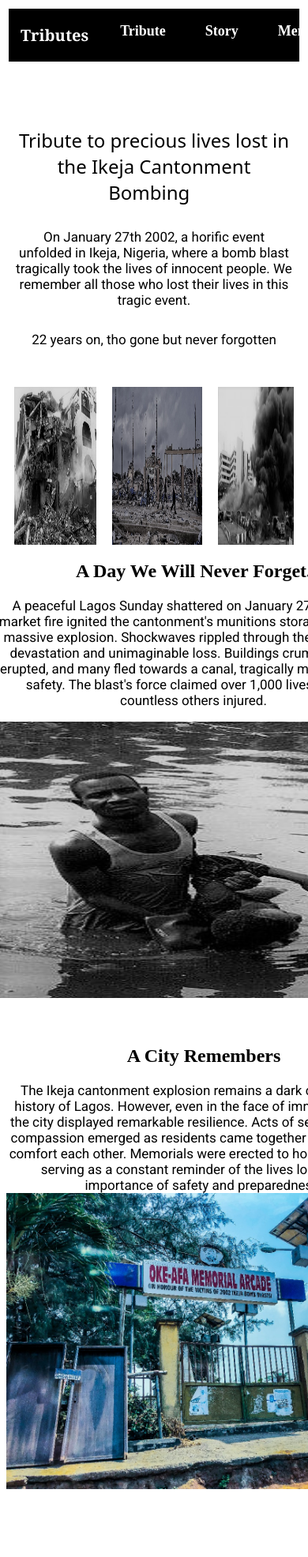
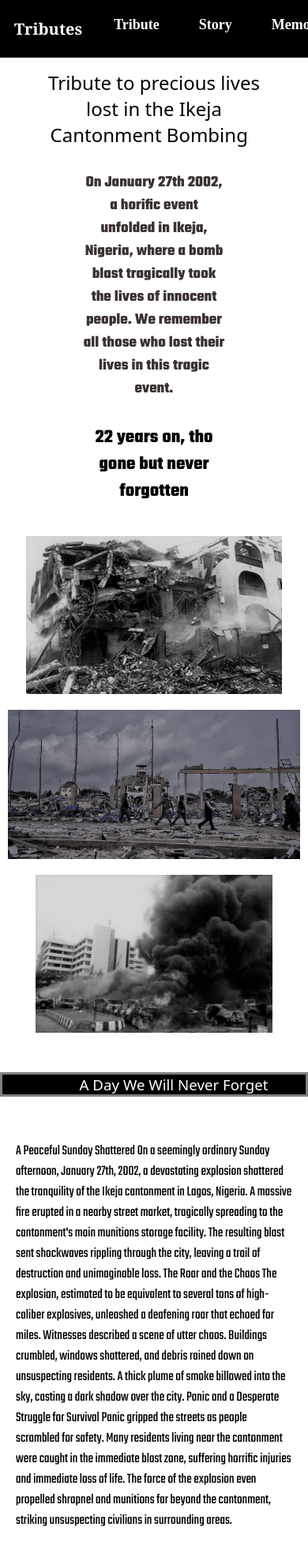
Before and after one commit to VictorOkpare/Tribute-Page, a plain HTML site: page index.html in a window 390 px wide. Shown: the top 1972 px of the page at 79% size. Before the commit the page ends 1934 px from the top, so only its background shows below. Drawn offline with Linux system fonts and the light colour scheme; a web font is replaced by a local one.

Commit message:
Fix: Mobile responsiveness, changed fonts

```diff
--- a/index.html
+++ b/index.html
@@ -5,6 +5,13 @@
     <meta name="viewport" content="width=device-width, initial-scale=1.0" />
     <link rel="stylesheet" href="styles.css" />
     <title>Tributes.com</title>
+
+    <link rel="preconnect" href="https://fonts.googleapis.com" />
+    <link rel="preconnect" href="https://fonts.gstatic.com" crossorigin />
+    <link
+      href="https://fonts.googleapis.com/css2?family=Teko:wght@300..700&display=swap"
+      rel="stylesheet"
+    />
 
     <link rel="preconnect" href="https://fonts.googleapis.com" />
     <link rel="preconnect" href="https://fonts.gstatic.com" crossorigin />
@@ -52,7 +59,9 @@
           where a bomb blast tragically took the lives of innocent people. We
           remember all those who lost their lives in this tragic event.
         </p>
-        <p>22 years on, tho gone but never forgotten</p>
+        <p style="font-size: 24px; color: black">
+          22 years on, tho gone but never forgotten
+        </p>
       </div>
       <div class="images-ctn">
         <div class="img-one box">
@@ -69,41 +78,82 @@
 
     <div class="Second-section">
       <section class="tribute-ctn" id="tribute-ctn">
+        <div class="story-ctn ctnudontireme">
+          <h3>A Day We Will Never Forget</h3>
+          <div class="storyText-ctn">
+            <p>
+              A Peaceful Sunday Shattered On a seemingly ordinary Sunday
+              afternoon, January 27th, 2002, a devastating explosion shattered
+              the tranquility of the Ikeja cantonment in Lagos, Nigeria. A
+              massive fire erupted in a nearby street market, tragically
+              spreading to the cantonment's main munitions storage facility. The
+              resulting blast sent shockwaves rippling through the city, leaving
+              a trail of destruction and unimaginable loss. The Roar and the
+              Chaos The explosion, estimated to be equivalent to several tons of
+              high-caliber explosives, unleashed a deafening roar that echoed
+              for miles. Witnesses described a scene of utter chaos. Buildings
+              crumbled, windows shattered, and debris rained down on
+              unsuspecting residents. A thick plume of smoke billowed into the
+              sky, casting a dark shadow over the city. Panic and a Desperate
+              Struggle for Survival Panic gripped the streets as people
+              scrambled for safety. Many residents living near the cantonment
+              were caught in the immediate blast zone, suffering horrific
+              injuries and immediate loss of life. The force of the explosion
+              even propelled shrapnel and munitions far beyond the cantonment,
+              striking unsuspecting civilians in surrounding areas.
+            </p>
+            <p>
+              A Canal Becomes a Tomb A particularly tragic aspect of the
+              disaster unfolded near a canal bordering the cantonment. In the
+              ensuing chaos, many residents, especially children, fled towards
+              the canal, mistaking it for a safe haven. Unfortunately, the blast
+              wave created a powerful surge of water, overwhelming the canal
+              banks and drowning hundreds who sought refuge there. The
+              Aftermath: A City in Mourning The aftermath of the Ikeja explosion
+              painted a horrifying picture. Rescue workers braved the
+              devastation, searching for survivors and tending to the injured.
+              Hospitals were overwhelmed with casualties, and morgues
+              overflowed. The Lagos State Government reported over 1,000
+              fatalities, with countless others suffering life-altering
+              injuries. The Toll of Tragedy The Ikeja explosion wasn't just a
+              physical catastrophe; it left a deep emotional scar on the city.
+              Families mourned the loss of loved ones, children were left
+              orphaned, and communities were left grappling with a sense of
+              shock and grief.
+            </p>
             <img
               src="images/WhatsApp Image 2024-03-21 at 17.56.13_ebd57399.jpg"
               alt="Image of the event"
             />
-        <div class="text2-ctn ctnudontireme">
-          <h2>A Day We Will Never Forget.</h2>
+          </div>
+        </div>
+      </section>
+
+      <section class="memory-ctn" id="memory-ctn">
+        <div class="memoryText-ctn">
+          <h3>A City Remembers</h3>
+          <div class="memory-Pctn">
             <p>
-            A peaceful Lagos Sunday shattered on January 27th, 2002. A market
-            fire ignited the cantonment's munitions storage, causing a massive
-            explosion. Shockwaves rippled through the city, leaving devastation
-            and unimaginable loss. Buildings crumbled, panic erupted, and many
-            fled towards a canal, tragically mistaking it for safety. The
-            blast's force claimed over 1,000 lives, leaving countless others
-            injured.
+              The Ikeja cantonment explosion remains a dark chapter in the
+              history of Lagos. However, even in the face of immense tragedy,
+              the city displayed remarkable resilience. Acts of selflessness and
+              compassion emerged as residents came together to support and
+              comfort each other. Memorials were erected to honor the victims,
+              serving as a constant reminder of the lives lost and the
+              importance of safety and preparedness.
             </p>
           </div>
-      </section>
-      <section class="ctnudontireme" id="memory-ctn">
+        </div>
+        <div class="memoryImg-ctn">
           <img
             src="images/WhatsApp Image 2024-03-21 at 17.56.14_6d13e63a.jpg"
             alt="Image of the event"
           />
-        <div class="section-ctn">
-          <h2>A City Remembers</h2>
-          <p>
-            The Ikeja cantonment explosion remains a dark chapter in the history
-            of Lagos. However, even in the face of immense tragedy, the city
-            displayed remarkable resilience. Acts of selflessness and compassion
-            emerged as residents came together to support and comfort each
-            other. Memorials were erected to honor the victims, serving as a
-            constant reminder of the lives lost and the importance of safety and
-            preparedness.
-          </p>
         </div>
       </section>
     </div>
+    <footer>
+      <p> Tribute &#169; 2024</p>
+    </footer>
   </body>
 </html>
--- a/media.css
+++ b/media.css
@@ -1,75 +1,37 @@
-@media screen and (max-width: 1050px) {
-  .text-ctn {
-    margin: 100px auto 20px;
-  }
-  .text-ctn p {
-    margin: 20 auto;
-    width: 600px;
+/* Media Query Section */
+
+@media screen and (max-width: 850px) {
+  .main-ctn {
+    display: flex;
+    flex-direction: column;
   }
   .h1-ctn {
-    margin: 0 auto;
-    width: 600px;
+    padding: 15px;
+    padding-bottom: 0px;
   }
-  .main-ctn {
-    flex-direction: column;
-    margin: 0;
-  }
+
   .images-ctn {
-    width: 100%;
-    display: flex;
-    height: fit-content;
-  }
-  .box {
-    position: static;
-  }
-  .img-one img,
-  .img-two img,
-  .img-three img {
-    width: 100%;
-    height: 100%;
-    z-index: 0;
-    display: flex;
-    flex-direction: row;
-  }
-  .Second-section {
     display: flex;
     flex-direction: column;
+    width: 100%;
     align-items: center;
-    gap: 0;
-  }
-  .section-ctn {
-    align-items: center;
-  }
-  .ctnudontireme {
-    margin: 0 auto;
+    margin-bottom: 20px;
   }
 }
-
-@media screen and (max-width: 600px) {
-  .text-ctn {
-    margin: 80px auto 20px;
-
-    width: 350px;
-  }
-  .text-ctn p {
-    margin: 20 auto;
-    width: 350px;
-  }
-  .h1-ctn {
-    margin: 0 auto;
-    width: 350px;
-  }
-  .Second-section {
-    display: flex;
-    flex-direction: column;
-    align-items: center;
-  }
+.box {
+  z-index: 0;
+  position: static;
+  margin: 10px;
 }
 
-@media screen and (max-width: 1250px) {
-  .Second-section {
-    display: flex;
-    flex-direction: column;
-    align-items: center;
-  }
+.story-ctn h3 {
+  text-align: center;
 }
+
+.storyText-ctn {
+  display: flex;
+  flex-direction: column;
+}
+.storyText-ctn img {
+  width: 70%;
+}
--- a/styles.css
+++ b/styles.css
@@ -1,6 +1,8 @@
 body {
   background-color: #fff;
   color: black;
+  margin: 0px;
+  padding: 0px;
 }
 
 header {
@@ -9,6 +11,7 @@ header {
   border: solid;
   color: white;
   background: black;
+  border-color: black;
 }
 .tributeHeader {
   font-family: Cambria, Cochin, Georgia, Times, serif;
@@ -23,14 +26,14 @@ ul {
   gap: 50px;
   font-size: 18px;
   font-weight: bolder;
-  margin-right: 10px;
+  margin-right: 16px;
 }
 .main-ctn {
   display: flex;
 
   flex-direction: row;
   justify-content: space-between;
-  margin: 50px 10px;
+  margin: 0px 0px;
 }
 
 .text-ctn {
@@ -51,17 +54,23 @@ ul {
   text-align: center;
   width: 54%;
   margin: 30px auto;
+  font-family: "Teko", sans-serif;
+  font-size: 20px;
+  font-weight: bold;
+  color: rgb(59, 50, 50);
 }
 .images-ctn {
   width: 500px;
   height: 550px;
-  margin-right: 10px;
+  /* margin-right: 10px; */
+  padding: 0px;
   position: relative;
+  /* border: solid; */
 }
 .box {
   width: 200px;
   height: 200px;
-  margin: 0 10px;
+  /* margin: 0 10px; */
 
   width: fit-content;
 }
@@ -100,43 +109,68 @@ a {
   color: white;
 }
 
-#memory-ctn {
-  display: flex;
-  flex-direction: column-reverse;
-  margin-bottom: 40px;
-  text-align: center;
-  width: 500px;
-  margin-right: 100px;
-}
-.tribute-ctn {
-  display: flex;
-  flex-direction: column-reverse;
-  margin-bottom: 40px;
-  text-align: center;
-  width: 500px;
-  margin-left: 100px;
+.Second-section {
+  margin-top: 100px;
+  width: 100%;
 }
 
-.tribute-ctn img {
-  width: 100%;
-  height: 350px;
+.story-ctn {
+  display: flex;
+  flex-direction: column;
 }
 
-.section-ctn {
-  text-align: center;
-}
-.section-ctn p {
-  width: 100%;
-  margin: 0 auto;
+.story-ctn h3 {
+  font-family: "Rubik Maps", system-ui;
+  font-weight: 400;
+  text-align: left;
+  border: gray solid;
+  background-color: black;
+  color: white;
+  padding-left: 50px;
 }
 
-.h1-ctn {
-  margin: 0 auto;
-  width: 350px;
+.storyText-ctn {
+  display: flex;
+  padding: 20px;
+  gap: 25px;
 }
-.Second-section {
-  display: flex;
-  flex-direction: row;
-  justify-content: space-between;
-  gap: 100px;
+
+.storyText-ctn p {
+  font-size: 18px;
+  font-family: "Teko", sans-serif;
 }
+
+.memory-ctn h3 {
+  font-family: "Rubik Maps", system-ui;
+  font-weight: 400;
+  text-align: left;
+  border: gray solid;
+  background-color: black;
+  color: white;
+  padding-left: 50px;
+}
+
+.memory-ctn p {
+  font-size: 18px;
+  font-family: "Teko", sans-serif;
+}
+.memory-Pctn {
+  padding: 20px;
+}
+.memoryImg-ctn {
+  width: 500px;
+  margin: 20px;
+}
+
+.memory-ctn img {
+  width: 100%;
+}
+footer {
+  background-color: black;
+  color: white;
+}
+footer p {
+  text-align: center;
+  font-size: 20px;
+  font-family: "Teko", sans-serif;
+}
```
Lines whose indentation alone changed are shown as unchanged.
